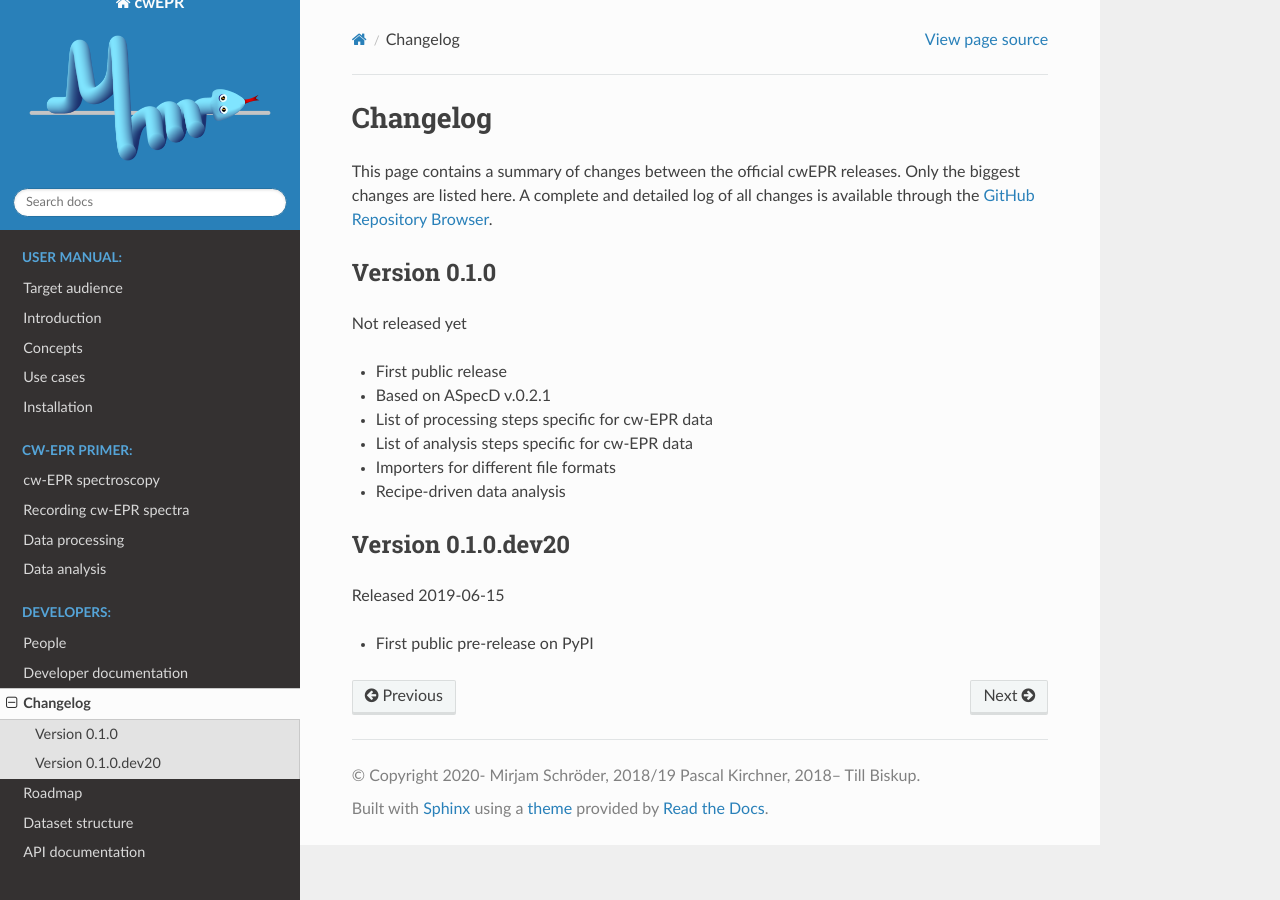
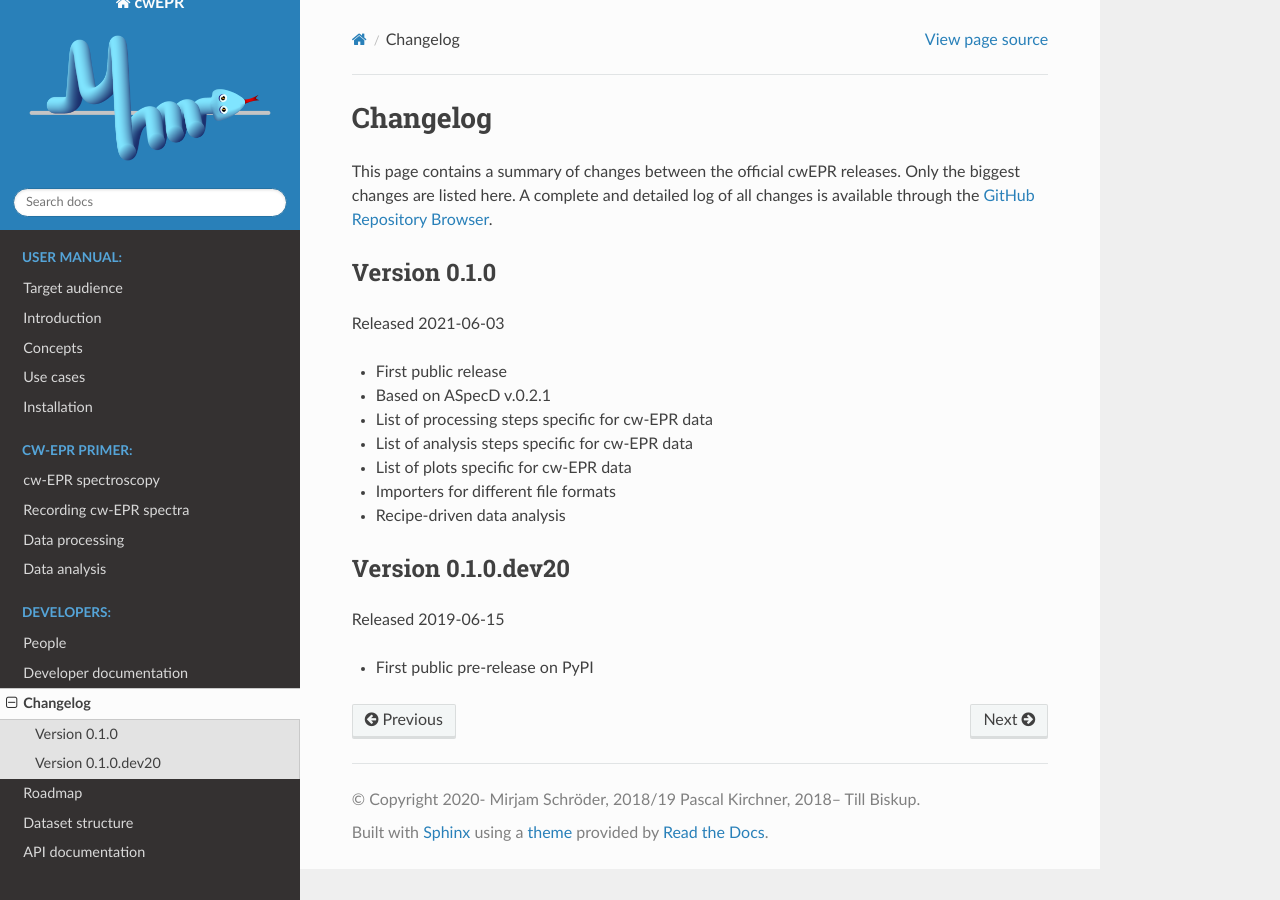
Before and after one commit to tillbiskup/cwepr, a Sphinx documentation site: the page built from docs/changelog.rst, in a window 1280 px wide. Built offline with Sphinx 7.4.7 and the Read the Docs theme 2.0.0, drawn with Linux system fonts in a browser that asks for light colours.

Commit message:
release 0.1.0

```diff
--- a/docs/changelog.rst
+++ b/docs/changelog.rst
@@ -8,12 +8,13 @@ This page contains a summary of changes between the official cwEPR releases. Onl
 Version 0.1.0
 =============
 
-Not released yet
+Released 2021-06-03
 
 * First public release
 * Based on ASpecD v.0.2.1
 * List of processing steps specific for cw-EPR data
 * List of analysis steps specific for cw-EPR data
+* List of plots specific for cw-EPR data
 * Importers for different file formats
 * Recipe-driven data analysis
 
```
Also changed, not shown: 1 other file.
